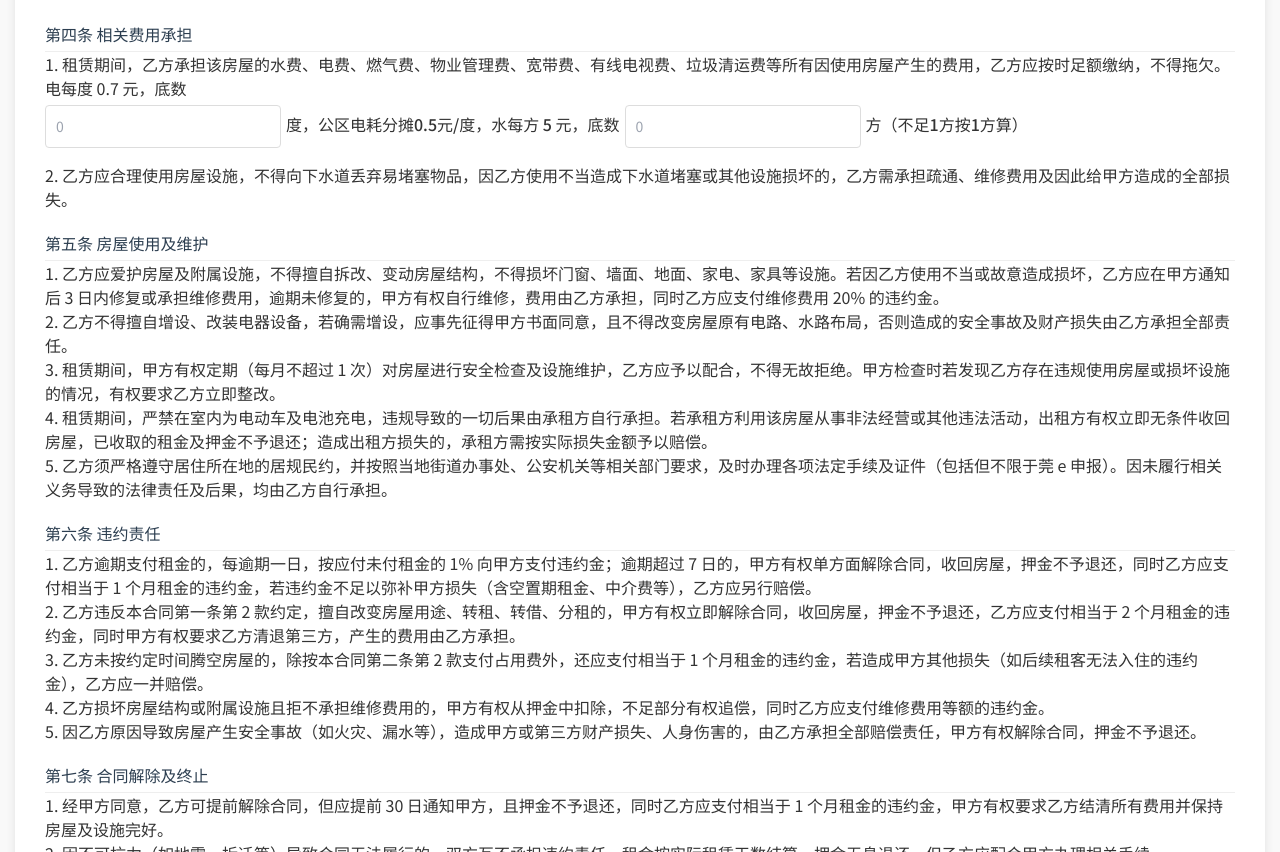
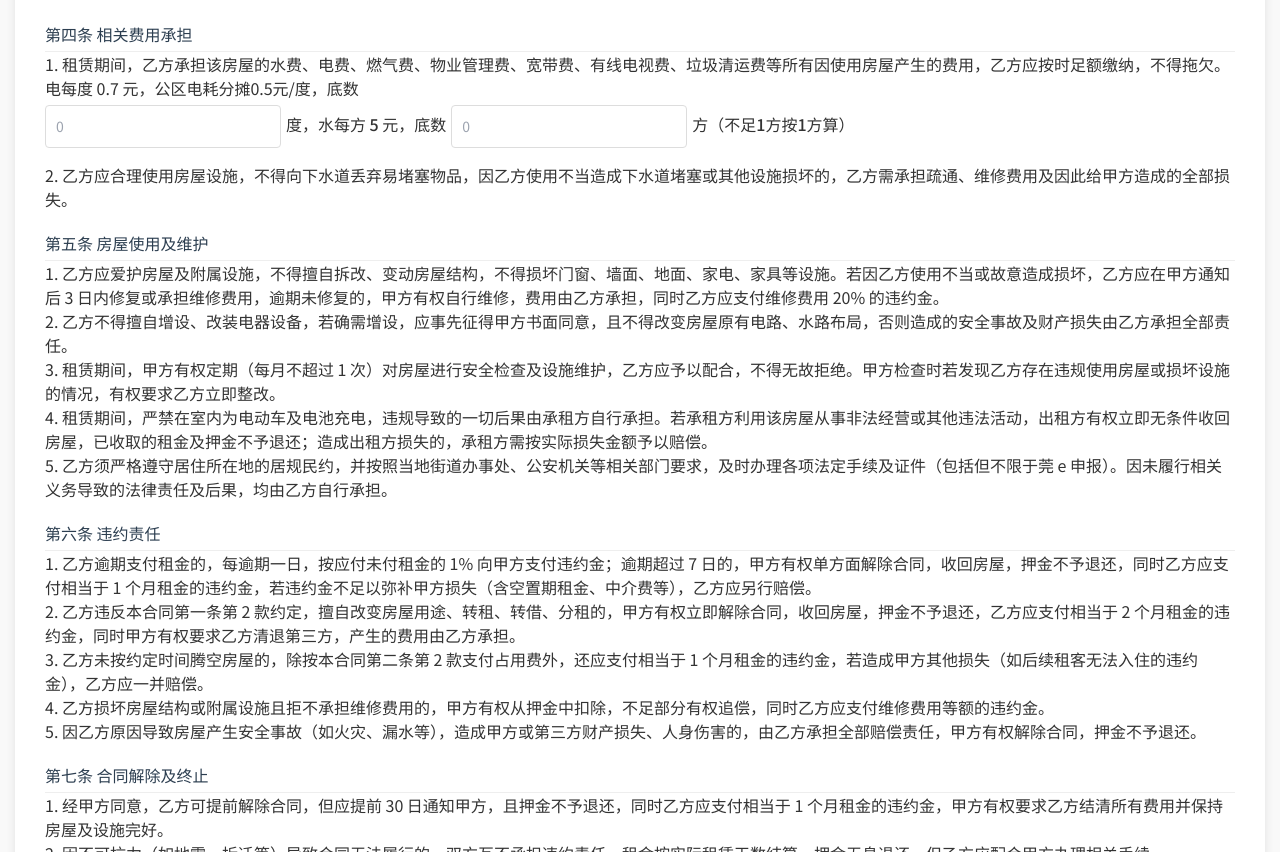
Before and after one commit to daxiaa/hetong, a plain HTML site: page index.html in a window 1280 px wide. Shown: the part 1408-2260 px from the top of the page. Drawn offline with nearby package versions, Linux system fonts and the light colour scheme.

Commit message:
Update index.html

```diff
--- a/index.html
+++ b/index.html
@@ -421,9 +421,9 @@
             <h2>第四条 相关费用承担</h2>
             <div class="form-group">
                 <div class="inline-input-group">
-                    <p>1. 租赁期间，乙方承担该房屋的水费、电费、燃气费、物业管理费、宽带费、有线电视费、垃圾清运费等所有因使用房屋产生的费用，乙方应按时足额缴纳，不得拖欠。电每度 0.7 元，底数</p>
+                    <p>1. 租赁期间，乙方承担该房屋的水费、电费、燃气费、物业管理费、宽带费、有线电视费、垃圾清运费等所有因使用房屋产生的费用，乙方应按时足额缴纳，不得拖欠。电每度 0.7 元，公区电耗分摊0.5元/度，底数</p>
                     <input type="number" id="electric-base" placeholder="0" class="inline-input" style="min-width: 60px !important;">
-                    <label>度，公区电耗分摊0.5元/度，水每方 5 元，底数</label>
+                    <label>度，水每方 5 元，底数</label>
                     <input type="number" id="water-base" placeholder="0" class="inline-input" style="min-width: 60px !important;">
                     <label>方（不足1方按1方算）</label>
                 </div>
```
